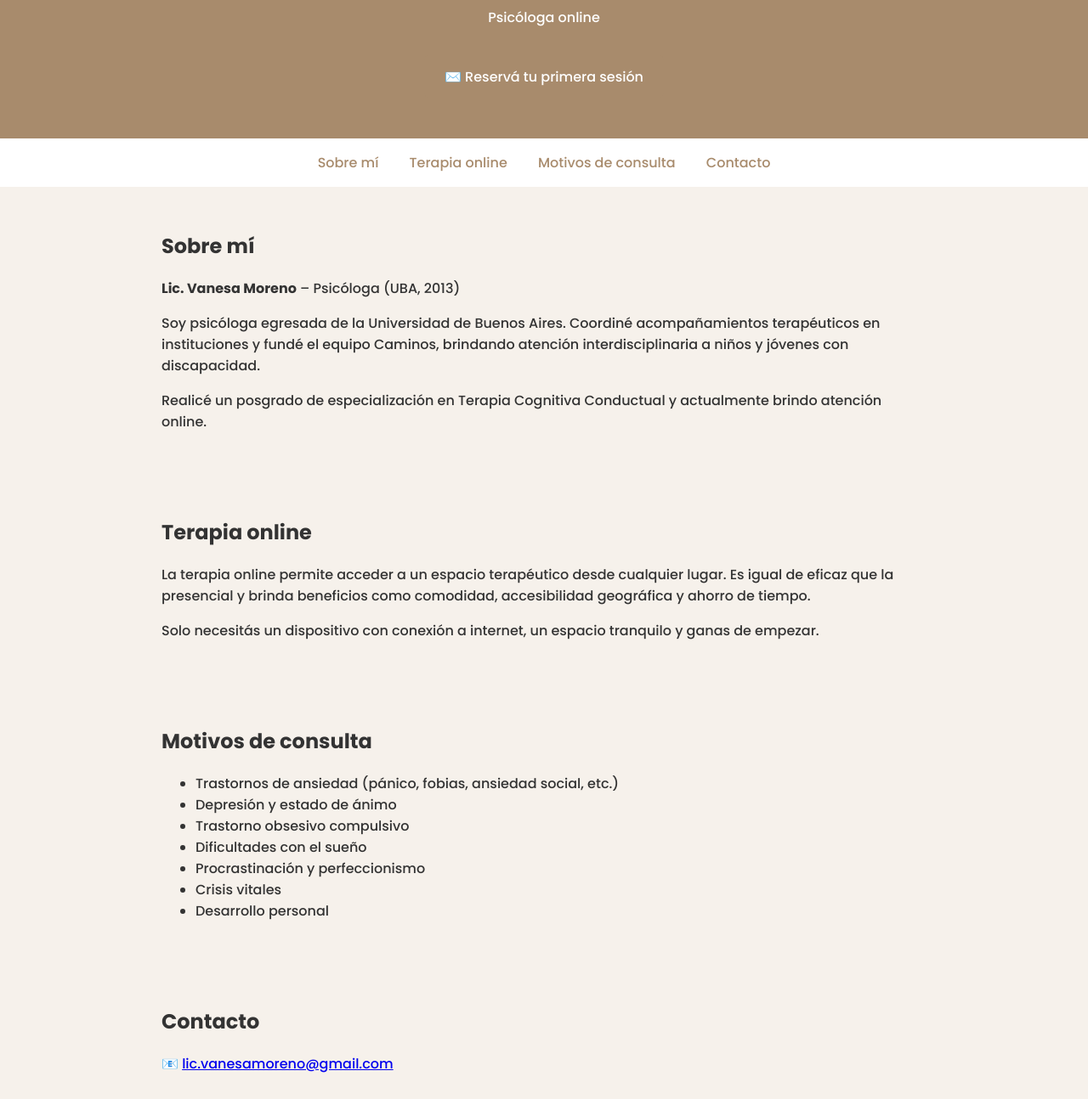
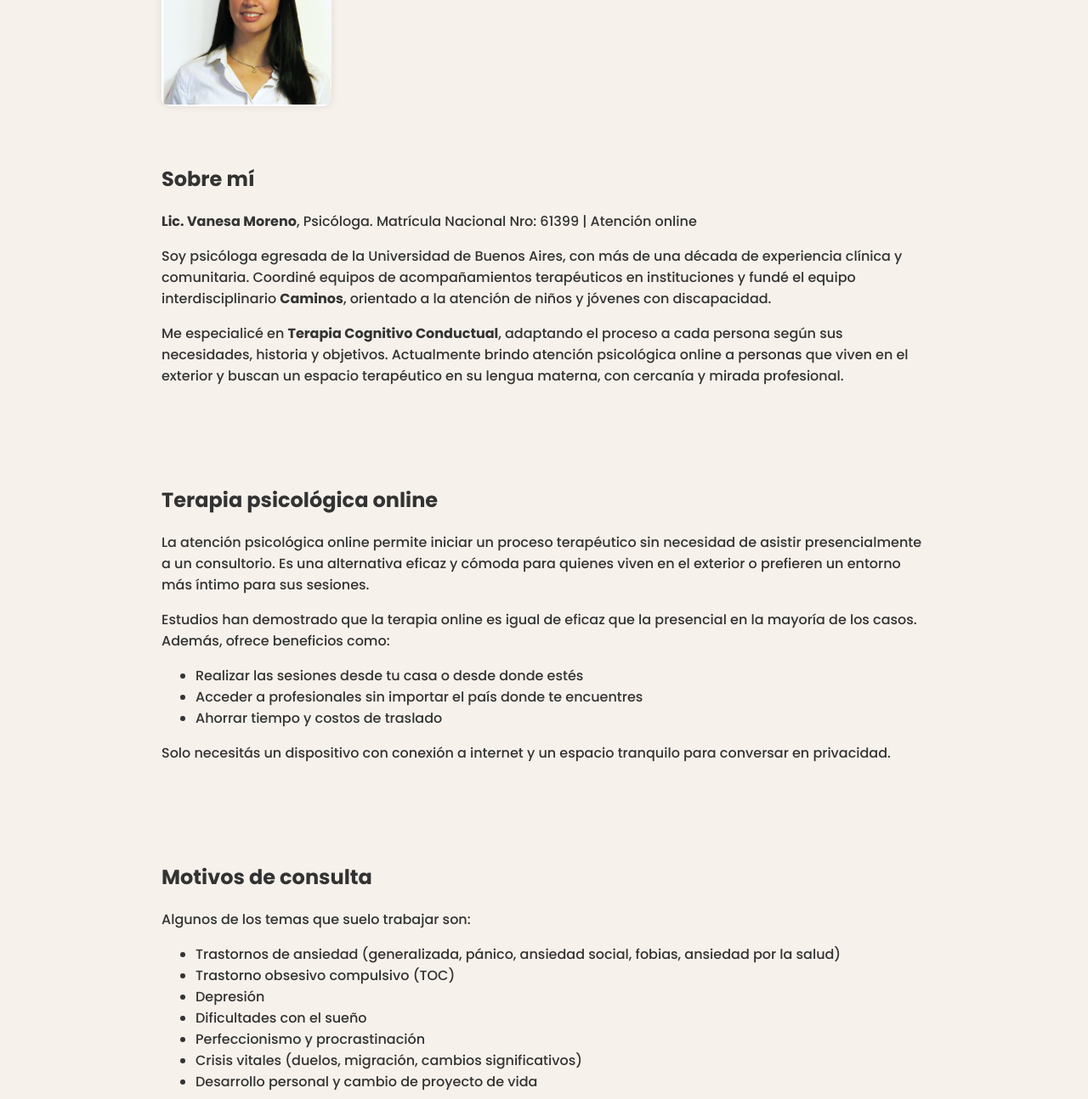
Before and after one commit to vanesa-a-moreno/vanesa-web, a plain HTML site: page index.html in a window 1280 px wide. Shown: the part 451-1745 px from the top of the page at 85% size. Drawn offline with Linux system fonts and the light colour scheme.

Commit message:
Update index.html

```diff
--- a/index.html
+++ b/index.html
@@ -1,23 +1,20 @@
 <!DOCTYPE html>
 <html lang="es">
 <head>
-  <meta charset="UTF-8" />
-  <meta name="viewport" content="width=device-width, initial-scale=1.0"/>
+  <meta charset="UTF-8">
+  <meta name="viewport" content="width=device-width, initial-scale=1.0">
   <title>Lic. Vanesa Moreno - Psicóloga Online</title>
   <link href="https://fonts.googleapis.com/css2?family=Poppins:wght@300;500;700&display=swap" rel="stylesheet">
   <style>
-    html {
-      scroll-behavior: smooth;
-    }
     body {
       font-family: 'Poppins', sans-serif;
       margin: 0;
       padding: 0;
       color: #333;
-      background: #f6f1eb;
+      background: #F6F1EB;
     }
     header {
-      background: #a88b6c;
+      background: #A88B6C;
       color: white;
       padding: 3rem 2rem;
       text-align: center;
@@ -30,52 +27,42 @@
     nav a {
       margin: 0 1rem;
       text-decoration: none;
-      color: #a88b6c;
+      color: #A88B6C;
       font-weight: 500;
     }
     section {
-      padding: 2rem;
+      padding: 2.5rem 2rem;
       max-width: 900px;
       margin: auto;
     }
     .btn {
       display: inline-block;
-      background: #a88b6c;
+      background: #A88B6C;
       color: white;
       padding: 0.8rem 1.5rem;
       text-decoration: none;
-      margin-top: 1rem;
       border-radius: 5px;
+      font-weight: 500;
+    }
+    .foto {
+      width: 200px;
+      border-radius: 10px;
+      box-shadow: 0 0 10px rgba(0,0,0,0.1);
+      margin-bottom: 1rem;
     }
     footer {
       text-align: center;
       padding: 1.5rem;
-      background: #e8e1d9;
+      background: #E8E1D9;
       font-size: 0.9rem;
-    }
-    .banner {
-      width: 100%;
-      overflow: hidden;
-      background: #f6f1eb;
-    }
-    .banner img {
-      width: 100%;
-      max-height: 320px;
-      object-fit: contain;
-      display: block;
     }
   </style>
 </head>
 <body>
-
-  <div class="banner">
-    <img src="fotoweb.png" alt="Vanesa Moreno" />
-  </div>
-
   <header>
     <h1>Lic. Vanesa Moreno</h1>
     <p>Psicóloga online</p>
-    <a href="mailto:lic.vanesamoreno@gmail.com?subject=Solicitud%20de%20primera%20sesión" class="btn">✉️ Reservá tu primera sesión</a>
+    <a href="mailto:lic.vanesamoreno@gmail.com" class="btn">✉️ Reservá tu primera sesión</a>
   </header>
 
   <nav>
@@ -85,36 +72,48 @@
     <a href="#contacto">Contacto</a>
   </nav>
 
-  <section id="sobre-mi">
-    <h2>Sobre mí</h2>
-    <p><strong>Lic. Vanesa Moreno</strong> – Psicóloga (UBA, 2013)</p>
-    <p>Soy psicóloga egresada de la Universidad de Buenos Aires. Coordiné acompañamientos terapéuticos en instituciones y fundé el equipo Caminos, brindando atención interdisciplinaria a niños y jóvenes con discapacidad.</p>
-    <p>Realicé un posgrado de especialización en Terapia Cognitiva Conductual y actualmente brindo atención online.</p>
+  <section id="sobre-mi" style="display: flex; flex-wrap: wrap; gap: 2rem; align-items: center;">
+    <img src="Foto4x4.png" alt="Lic. Vanesa Moreno" class="foto">
+    <div>
+      <h2>Sobre mí</h2>
+      <p><strong>Lic. Vanesa Moreno</strong>, Psicóloga. Matrícula Nacional Nro: 61399 | Atención online</p>
+      <p>Soy psicóloga egresada de la Universidad de Buenos Aires, con más de una década de experiencia clínica y comunitaria. Coordiné equipos de acompañamientos terapéuticos en instituciones y fundé el equipo interdisciplinario <strong>Caminos</strong>, orientado a la atención de niños y jóvenes con discapacidad.</p>
+      <p>Me especialicé en <strong>Terapia Cognitivo Conductual</strong>, adaptando el proceso a cada persona según sus necesidades, historia y objetivos. Actualmente brindo atención psicológica online a personas que viven en el exterior y buscan un espacio terapéutico en su lengua materna, con cercanía y mirada profesional.</p>
+    </div>
   </section>
 
   <section id="terapia-online">
-    <h2>Terapia online</h2>
-    <p>La terapia online permite acceder a un espacio terapéutico desde cualquier lugar. Es igual de eficaz que la presencial y brinda beneficios como comodidad, accesibilidad geográfica y ahorro de tiempo.</p>
-    <p>Solo necesitás un dispositivo con conexión a internet, un espacio tranquilo y ganas de empezar.</p>
+    <h2>Terapia psicológica online</h2>
+    <p>La atención psicológica online permite iniciar un proceso terapéutico sin necesidad de asistir presencialmente a un consultorio. Es una alternativa eficaz y cómoda para quienes viven en el exterior o prefieren un entorno más íntimo para sus sesiones.</p>
+    <p>Estudios han demostrado que la terapia online es igual de eficaz que la presencial en la mayoría de los casos. Además, ofrece beneficios como:</p>
+    <ul>
+      <li>Realizar las sesiones desde tu casa o desde donde estés</li>
+      <li>Acceder a profesionales sin importar el país donde te encuentres</li>
+      <li>Ahorrar tiempo y costos de traslado</li>
+    </ul>
+    <p>Solo necesitás un dispositivo con conexión a internet y un espacio tranquilo para conversar en privacidad.</p>
   </section>
 
   <section id="motivos">
     <h2>Motivos de consulta</h2>
+    <p>Algunos de los temas que suelo trabajar son:</p>
     <ul>
-      <li>Trastornos de ansiedad (pánico, fobias, ansiedad social, etc.)</li>
-      <li>Depresión y estado de ánimo</li>
-      <li>Trastorno obsesivo compulsivo</li>
+      <li>Trastornos de ansiedad (generalizada, pánico, ansiedad social, fobias, ansiedad por la salud)</li>
+      <li>Trastorno obsesivo compulsivo (TOC)</li>
+      <li>Depresión</li>
       <li>Dificultades con el sueño</li>
-      <li>Procrastinación y perfeccionismo</li>
-      <li>Crisis vitales</li>
-      <li>Desarrollo personal</li>
+      <li>Perfeccionismo y procrastinación</li>
+      <li>Crisis vitales (duelos, migración, cambios significativos)</li>
+      <li>Desarrollo personal y cambio de proyecto de vida</li>
     </ul>
+    <p>Si estás atravesando alguna de estas situaciones o querés iniciar un proceso de autoconocimiento, estoy para acompañarte.</p>
   </section>
 
   <section id="contacto">
     <h2>Contacto</h2>
-    <p>📧 <a href="mailto:lic.vanesamoreno@gmail.com">lic.vanesamoreno@gmail.com</a></p>
-    <a href="mailto:lic.vanesamoreno@gmail.com?subject=Solicitud%20de%20primera%20sesión" class="btn">✉️ Reservá tu primera sesión</a>
+    <p>Podés escribirme para coordinar una entrevista inicial o resolver cualquier consulta.</p>
+    <p>Email: <a href="mailto:lic.vanesamoreno@gmail.com">lic.vanesamoreno@gmail.com</a></p>
+    <a href="mailto:lic.vanesamoreno@gmail.com" class="btn">✉️ Reservá tu primera sesión</a>
   </section>
 
   <footer>
```
